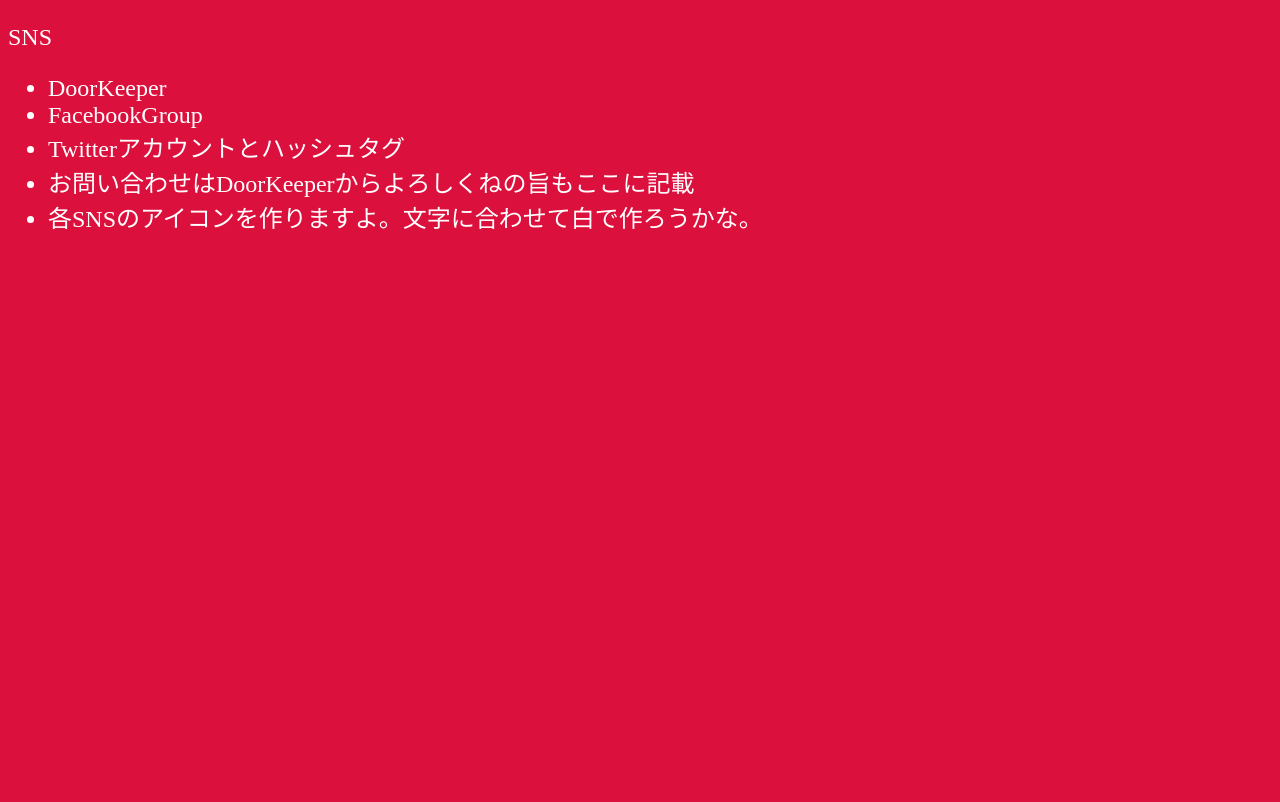
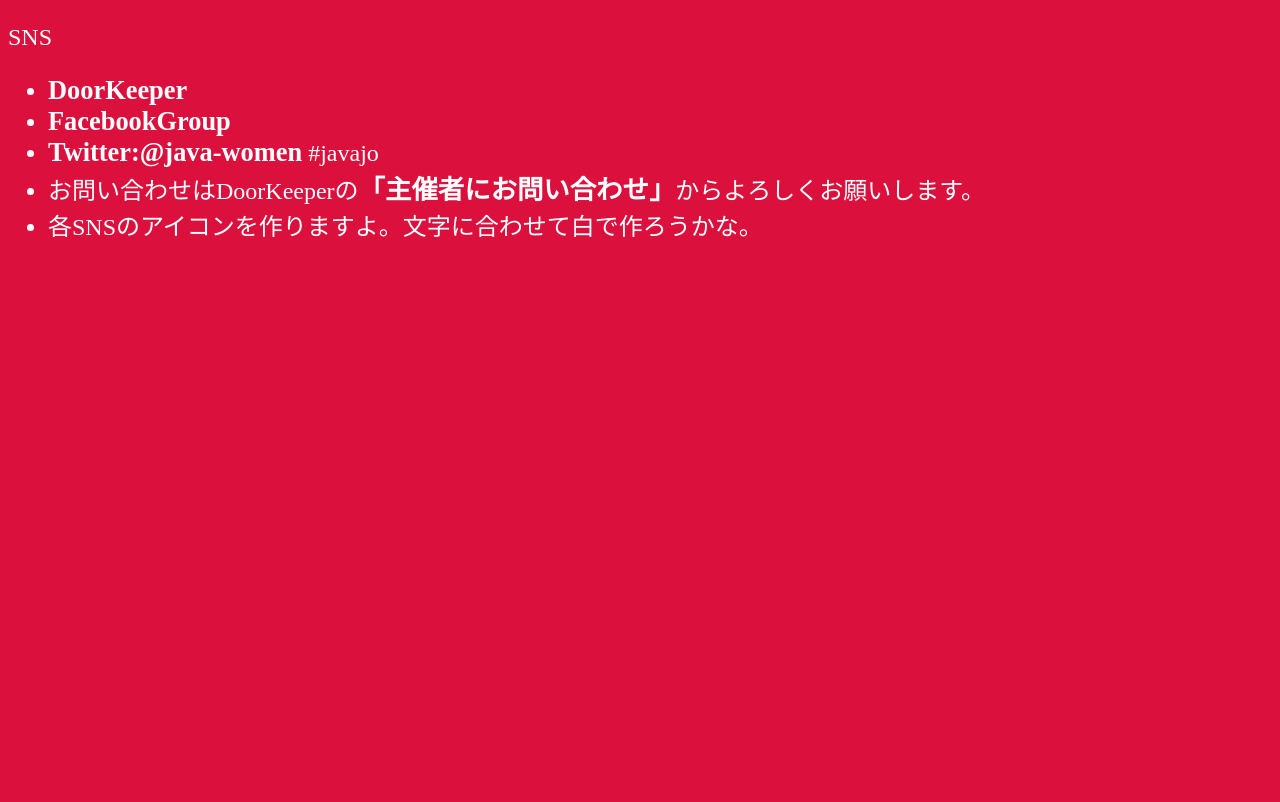
Before and after one commit to java-women/java-women.github.io, a plain HTML site: page index.html in a window 1280 px wide. Shown: the part 4056-4858 px from the top of the page. Drawn offline with Linux system fonts and the light colour scheme.

Commit message:
SNSの箇所を修正 装飾用cssファイル追加作成

```diff
--- /dev/null
+++ b/css/decoration.css
@@ -0,0 +1,3 @@
+
+ul li a{font-weight:700; font-size:1.1em;padding:10px 0;}
+a{color:white;text-decoration:none}
--- a/index.html
+++ b/index.html
@@ -3,7 +3,7 @@
 <head>
     <meta charset="UTF-8">
     <link rel="stylesheet" type="text/css" href="./css/bgfixed.css">
-
+    <link rel="stylesheet" type="text/css" href="./css/decoration.css">
     <title>Welcome to Java女子部</title>
 </head>
 <body>
@@ -36,11 +36,12 @@
             <p>
                 SNS
             </p>
+
             <ul>
-                <li>DoorKeeper</li>
-                <li>FacebookGroup</li>
-                <li>Twitterアカウントとハッシュタグ</li>
-                <li>お問い合わせはDoorKeeperからよろしくねの旨もここに記載</li>
+                <li><a href="https://javajo.doorkeeper.jp/" target="_blank">DoorKeeper</a></li>
+                <li><a href="https://www.facebook.com/groups/javajo/" target="_blank">FacebookGroup</a></li>
+                <li><a href="https://twitter.com/java_women" target="_blank">Twitter:@java-women</a> #javajo</li>
+                <li>お問い合わせはDoorKeeperの<a href="https://javajo.doorkeeper.jp/contact/new" target="_blank">「主催者にお問い合わせ」</a>からよろしくお願いします。</li>
                 <li>各SNSのアイコンを作りますよ。文字に合わせて白で作ろうかな。</li>
             </ul>
         </div>
```
